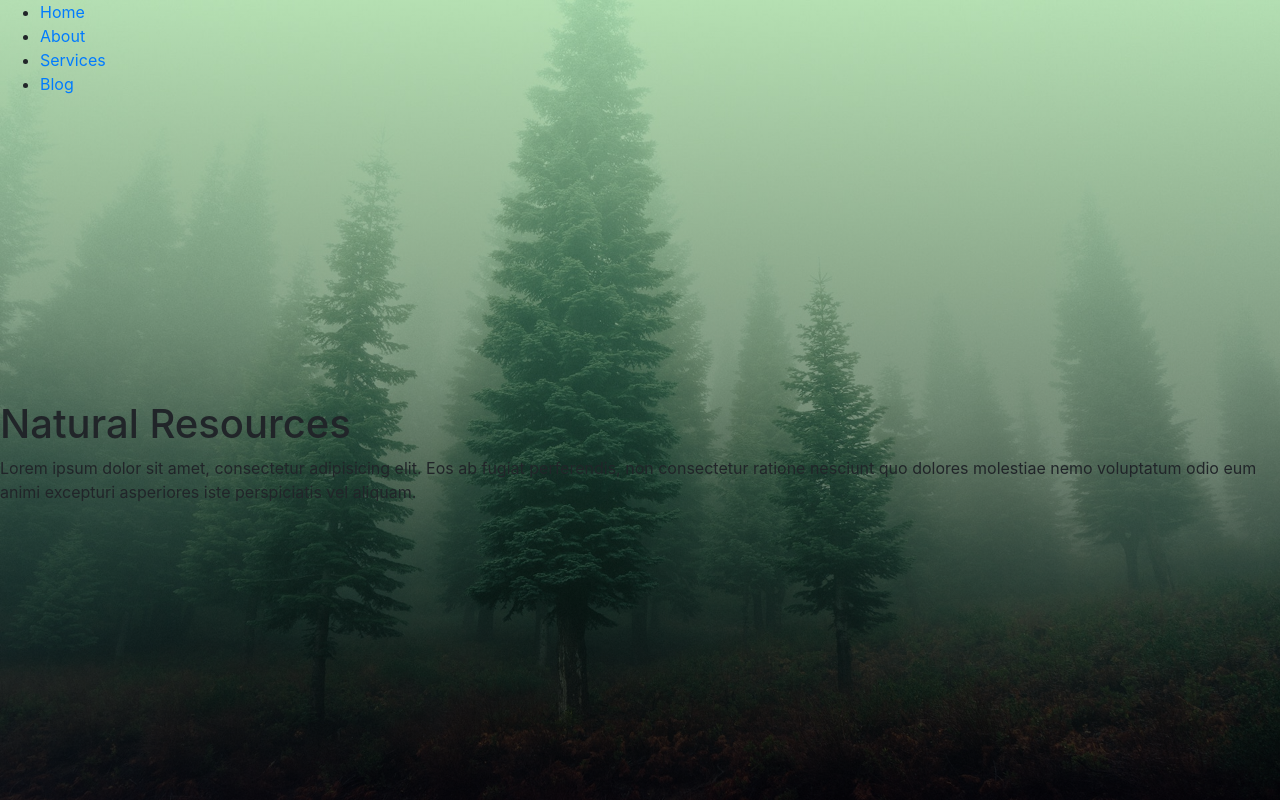
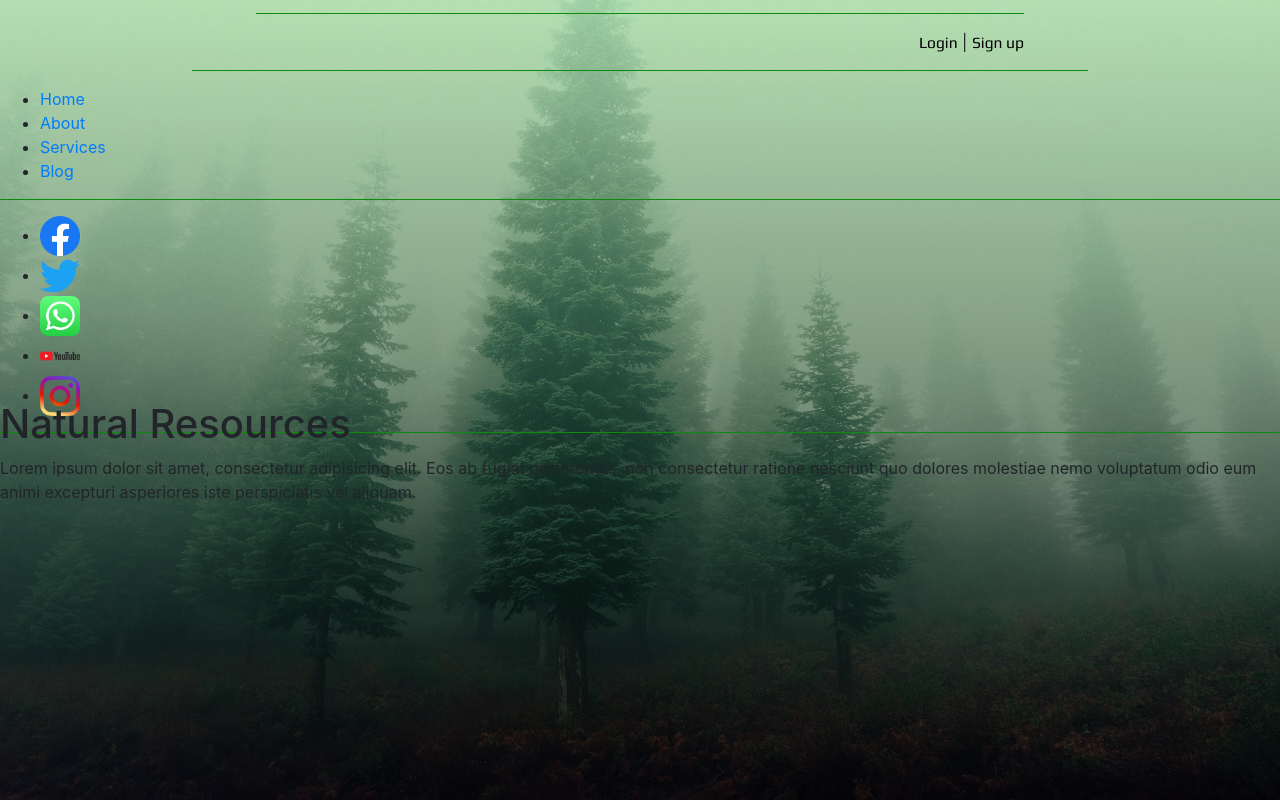
Before and after one commit to art-abdulwadud/responsive-navbar-2, a plain HTML site: page index.html in a window 1280 px wide. Drawn offline with Linux system fonts and the light colour scheme; a script that the page names is missing.

Commit message:
login and sign up links

```diff
--- a/index.html
+++ b/index.html
@@ -9,21 +9,42 @@
     <link rel="stylesheet" href="css/bootstrap.min.css" >
     <!-- Icon near the title -->
     <link rel="shortcut icon" type="image/x-icon" href="img/logo.png" >
-    <link href="https://fonts.googleapis.com/css?family=Righteous|Sigmar+One&display=swap" rel="stylesheet">
-     <link href="https://fonts.googleapis.com/icon?family=Material+Icons" rel="stylesheet">
     <title>Responsive Navbar Two</title>
+    <!-- Fonts -->
+    <link href="https://fonts.googleapis.com/css?family=Play&display=swap" rel="stylesheet">
     <link href="css/aos.css" rel="stylesheet">
 </head>
 <body>
     <header>
         <div class="navbar-wrapper">
             <nav class="large-nav">
-                <ul class="nalist">
+                <hr>
+                <ul class="login-list">
+                    <li class="login-item"><a href="" class="login-link">Login</a></li>
+                    <span> | </span>
+                    <li class="login-item"><a href="" class="login-link">Sign up</a></li>
+                </ul>
+                <hr>
+                <ul class="navlist">
                     <li class="navitem"><a href="" class="navlist">Home</a></li>
                     <li class="navitem"><a href="" class="navlist">About</a></li>
                     <li class="navitem"><a href="" class="navlist">Services</a></li>
                     <li class="navitem"><a href="" class="navlist">Blog</a></li>
                 </ul>
+                <hr>
+                <ul class="icon-list">
+                    <li class="icon-item"><a href="" class="icon-link">
+                        <img src="img/facebook.png" alt="" class="icon-img"></a></li>
+                    <li class="icon-item"><a href="" class="icon-link">
+                        <img src="img/twitter.png" alt="" class="icon-img"></a></li>
+                    <li class="icon-item"><a href="" class="icon-link">
+                        <img src="img/whatsapp.png" alt="" class="icon-img"></a></li>
+                    <li class="icon-item"><a href="" class="icon-link">
+                        <img src="img/youtube.png" alt="" class="icon-img"></a></li>
+                    <li class="icon-item"><a href="" class="icon-link">
+                        <img src="img/instagram.png" alt="" class="icon-img"></a></li>
+                </ul>
+                <hr>
             </nav>
         </div>
         <div class="hb-wrapper"><div class="overlay"></div></div>
--- a/style.css
+++ b/style.css
@@ -2,6 +2,7 @@ body{
     margin: 0;
     padding: 0;
 }
+/** Header grid **/
 header{
 	height: 100vh;
 	display: grid;
@@ -10,29 +11,7 @@ header{
 	grid-template-areas: "nav" "head";
 	overflow: hidden;
 }
-.navbar-wrapper{
-	position: absolute;
-	top: 0;
-	height: 20vh;
-	grid-row: 1/2;
-	grid-column: 1/2;
-	z-index: 2;
-}
-.text-wrapper{
-	position: absolute;
-	grid-row: 2/3;
-	grid-column: 1/2;
-	height: 40vh;
-	z-index: 2;
-	top: 50%;
-}
-.overlay{
-	height: 100%;
-	background: rgba(0,0,0,0.3);  /* fallback for old browsers */
-    background: -webkit-linear-gradient(to bottom, rgba(15,155,15, 0.3), rgba(0,0,0,0.7));
-    background: linear-gradient(to bottom, rgba(15,155,15, 0.3), rgba(0,0,0,0.7));
-	z-index: 1;
-}
+/** Header background section **/
 .hb-wrapper{
 	position: relative;
 	grid-row: 1/3;
@@ -41,6 +20,71 @@ header{
 	background-size: cover;
 	height: 100vh;
 	z-index: 0;
+}
+/** Overlay Section **/
+.overlay{
+	height: 100%;
+	background: rgba(0,0,0,0.3);  /* fallback for old browsers */
+    background: -webkit-linear-gradient(to bottom, rgba(15,155,15, 0.3), rgba(0,0,0,0.7));
+    background: linear-gradient(to bottom, rgba(15,155,15, 0.3), rgba(0,0,0,0.7));
+	z-index: 1;
+}
+/** Navbar section **/
+.navbar-wrapper{
+	position: absolute;
+	top: 0;
+	height: 20vh;
+	grid-row: 1/2;
+	grid-column: 1/2;
+	width: 100%;
+	z-index: 2;
+}
+/* Login list */
+hr{
+	background: #0f9b0f;
+	padding: 0;
+}
+hr:nth-child(1){
+	text-align: center;
+	width: 60%;
+	margin-top: 1%;
+}
+.login-list{
+	text-align: right;
+	list-style: none;
+	margin-left: 20%;
+	margin-right: 20%;
+}
+.login-item{
+	display: inline-block;
+}
+.login-link{
+	font-family: 'Play', sans-serif;
+	font-size: calc(60% + 6px);
+	color: black;
+}
+.login-link:hover{
+	color: white;
+	text-decoration: none;
+}
+hr:nth-child(3){
+	text-align: center;
+	width: 70%;
+}
+/* Nav list */
+
+/* icon-list */
+.icon-img{
+	height: 5vh;
+}
+/* header text section */
+.text-wrapper{
+	position: absolute;
+	grid-row: 2/3;
+	grid-column: 1/2;
+	height: 40vh;
+	z-index: 2;
+	top: 50%;
 }
 
 /*
```
Also changed, not shown: img/facebook.png (added), img/instagram.png (added), img/twitter.png (added), img/whatsapp.png (added), img/youtube.png (added).
